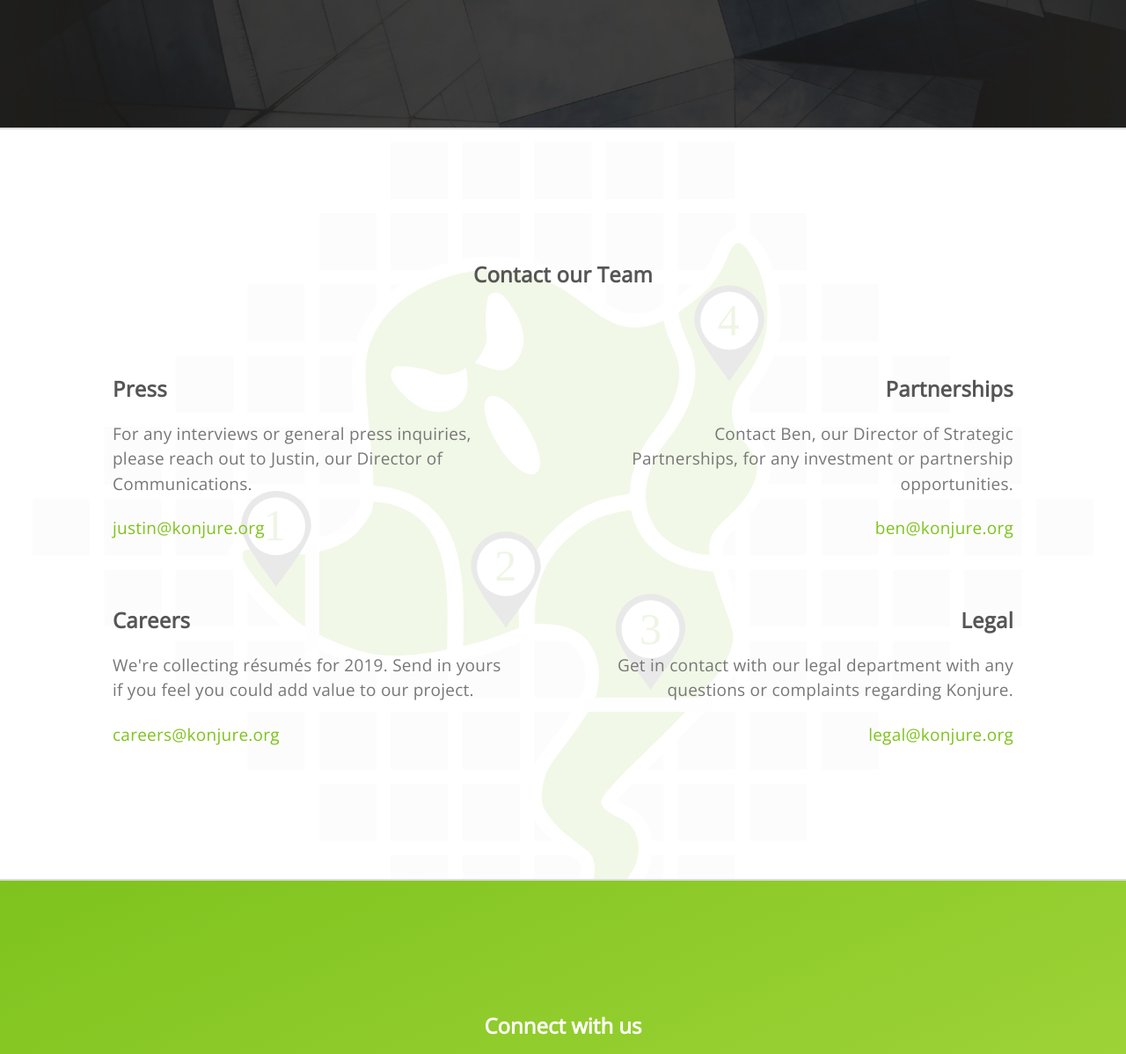
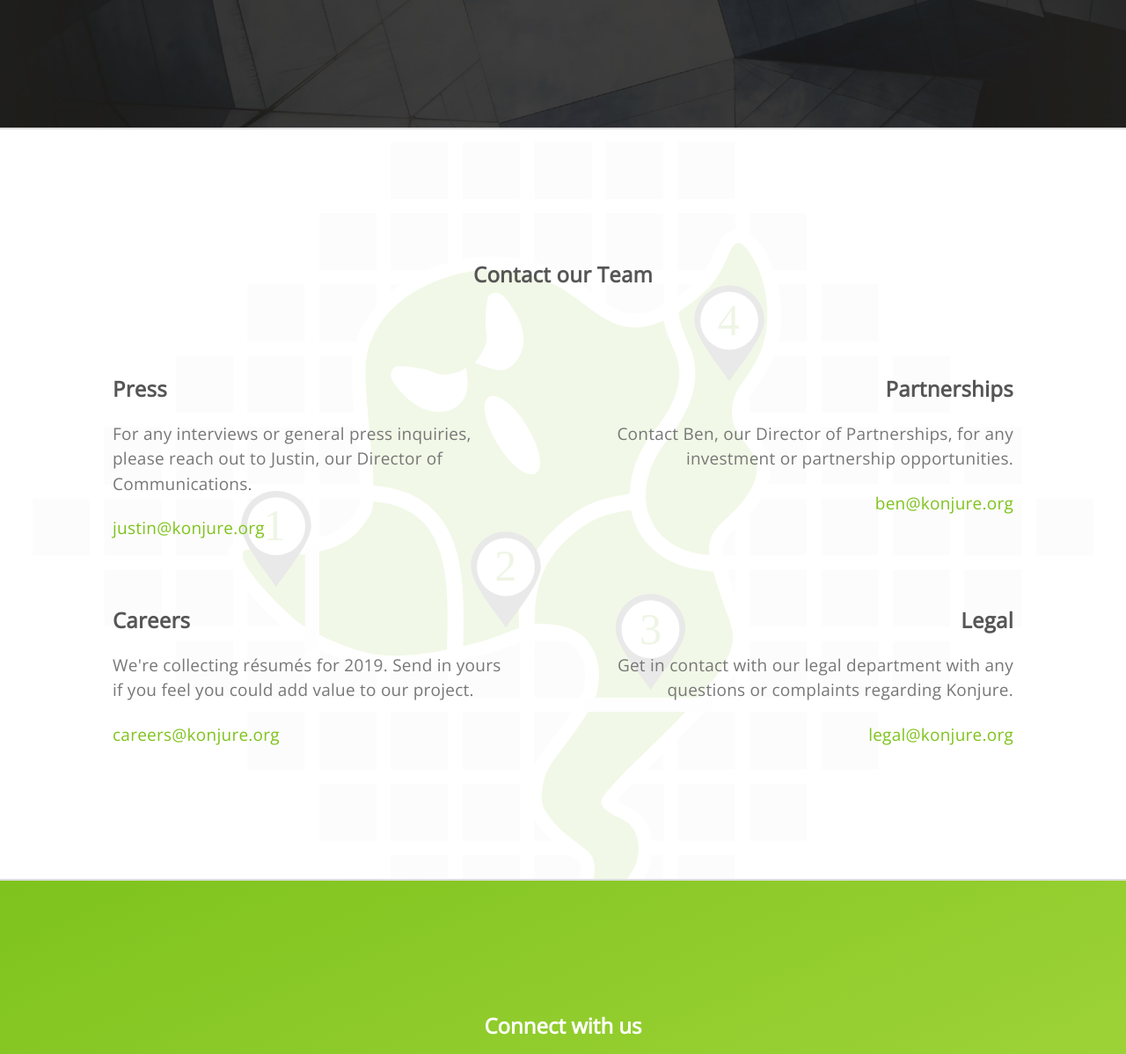
Before and after one commit to Konjure/konjure-org, a PHP site: page /company/get-in-touch in a window 1280 px wide. Shown: the part 314-1512 px from the top of the page at 88% size. Run offline with PHP 8.4, Linux system fonts and the light colour scheme.

Commit message:
Title fix

```diff
--- a/company/get-in-touch/index.php
+++ b/company/get-in-touch/index.php
@@ -80,7 +80,7 @@
 						<div class="cell text-right">
 							<h2 data-sr="enter right, and hustle 20px">Partnerships</h2>
 							<br>
-							<h3 data-sr="enter right, and hustle 20px">Contact Ben, our Director of Strategic Partnerships, for any investment or partnership opportunities.</h3>
+							<h3 data-sr="enter right, and hustle 20px">Contact Ben, our Director of Partnerships, for any investment or partnership opportunities.</h3>
 							<br>
 							<h3 data-sr="enter right, and hustle 20px">
 								<a href="mailto:ben@konjure.org">ben@konjure.org</a>
```
